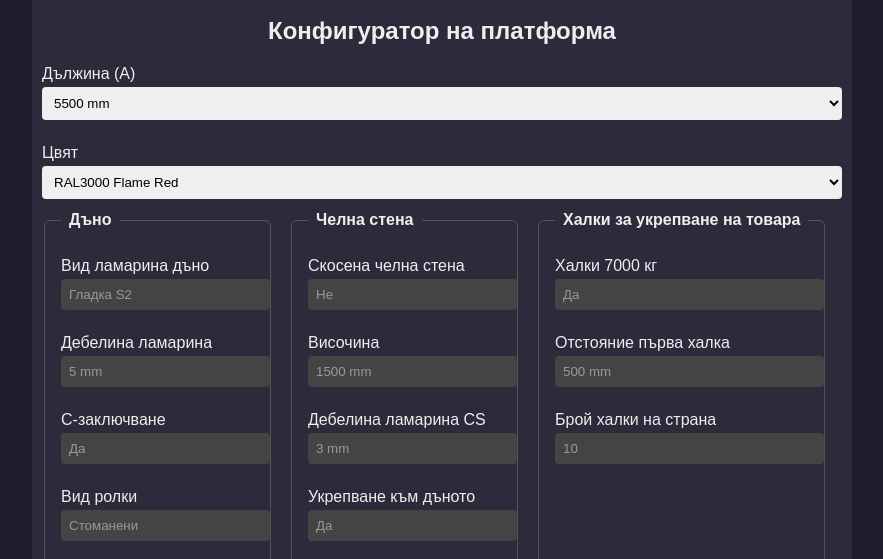
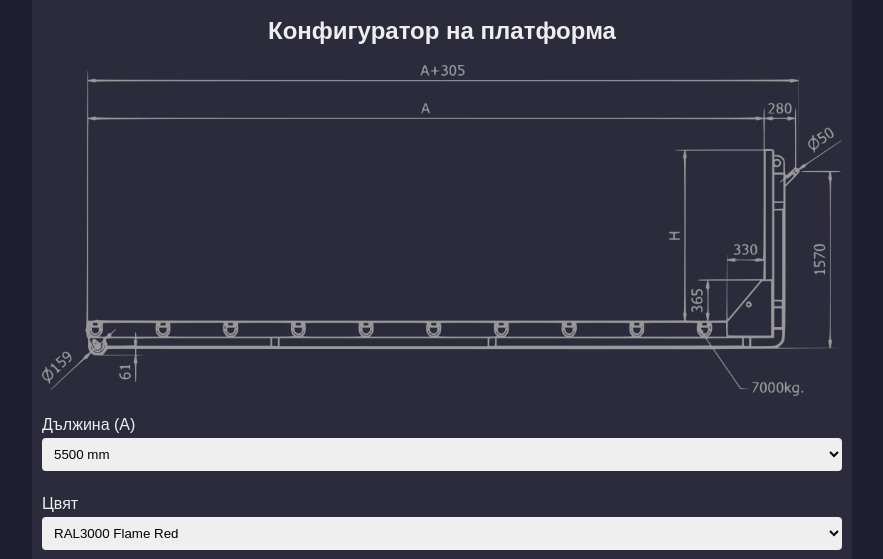
Before and after one commit to dp-design-site/dpdesign-tools, a plain HTML site: page configurator.html in a window 1280 px wide. Shown: the part 230-789 px from the top of the page, without its empty margins (198-1081 px from the left). Drawn offline with nearby package versions, Linux system fonts and the light colour scheme.

Commit message:
Update configurator.html

```diff
--- a/configurator.html
+++ b/configurator.html
@@ -222,10 +222,19 @@
       width: 100%;
       height: 500px;
       margin-top: 20px;
+      margin-bottom: 20px;
       border: 1px solid #aaa;
       border-radius: 10px;
       box-shadow: 0 0 10px #111;
     }
+
+    .platform-sketch img {
+      width: 100%;
+      height: auto;
+      display: block;
+      margin-bottom: 20px;
+    }
+
 
   </style>
 </head>
@@ -236,6 +245,11 @@
     </div>
 
     <h2>Конфигуратор на платформа</h2>
+
+    <div class="platform-sketch">
+      <img src="img/platform_dimensions.png" alt="Основни размери на платформата">
+    </div>
+
 
     <label for="length">Дължина (A)</label>
     <select id="length">
```
